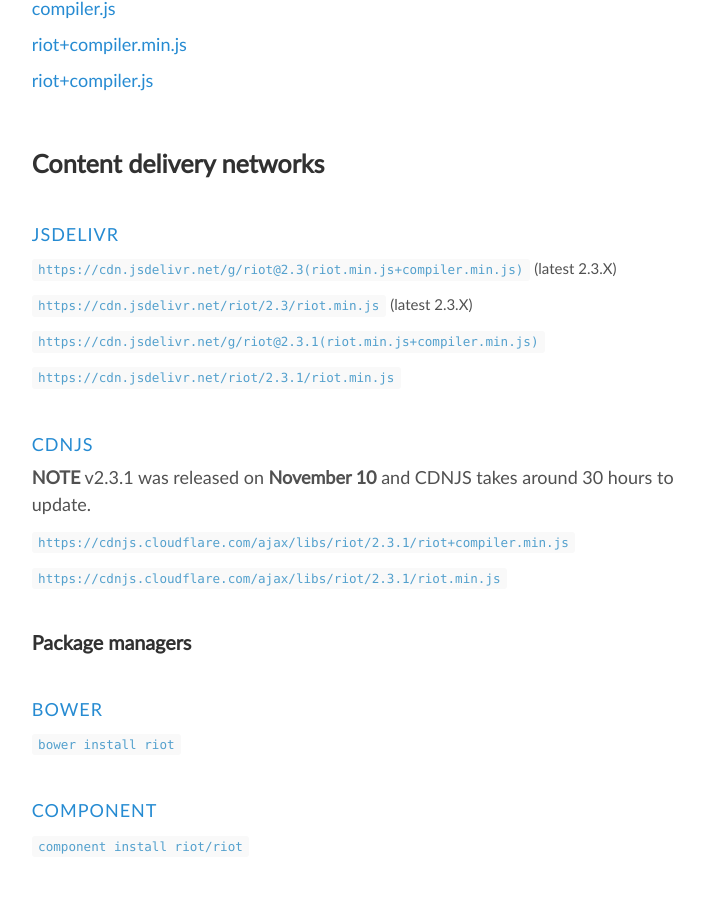
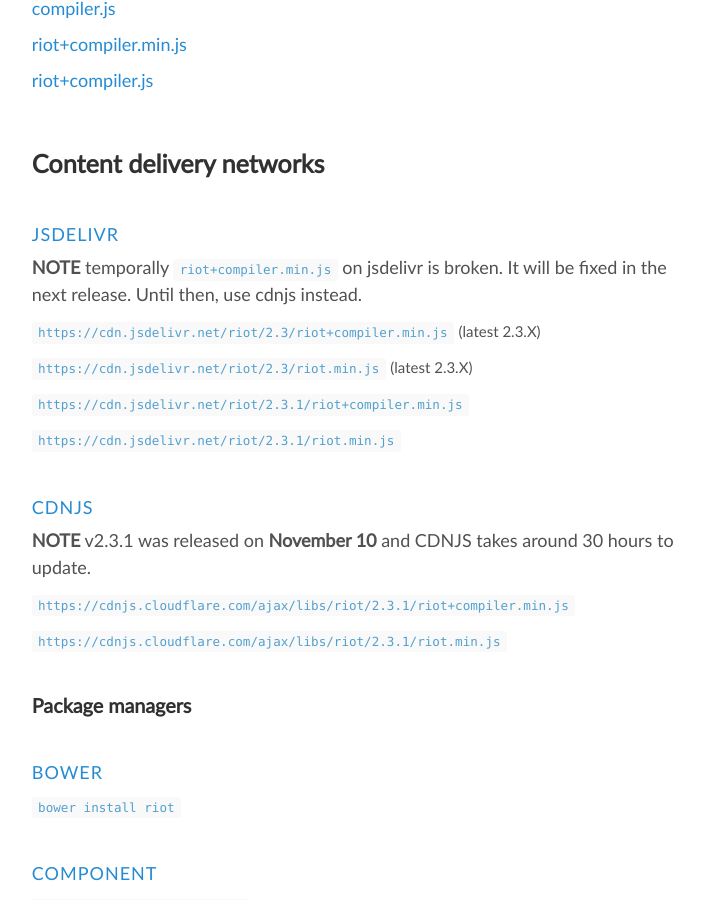
Before and after one commit to riot/riot.github.io, a Jekyll site: the page built from download.md, in a window 1280 px wide and 900 px high, scrolled down 398 px. Shown: the whole window, without its empty margins (277-981 px from the left). Built offline with Jekyll 4.4.1, drawn with Linux system fonts in a browser that asks for light colours; nearby versions of some CDN libraries; Markdown is read by kramdown in place of the engine named in the settings.

Commit message:
Add a temporally note that jsdeliver link is broken

```diff
--- a/download.md
+++ b/download.md
@@ -30,11 +30,13 @@
 
 #### [jsdelivr](http://www.jsdelivr.com/#!riot)
 
-`https://cdn.jsdelivr.net/g/riot@{{ site.minor_version }}(riot.min.js+compiler.min.js)` <small>(latest {{ site.minor_version }}.X)</small>
+**NOTE** temporally `riot+compiler.min.js` on jsdelivr is broken. It will be fixed in the next release. Until then, use cdnjs instead.
+
+`https://cdn.jsdelivr.net/riot/{{ site.minor_version }}/riot+compiler.min.js` <small>(latest {{ site.minor_version }}.X)</small>
 
 `https://cdn.jsdelivr.net/riot/{{ site.minor_version }}/riot.min.js` <small>(latest {{ site.minor_version }}.X)</small>
 
-`https://cdn.jsdelivr.net/g/riot@{{ site.version }}(riot.min.js+compiler.min.js)`
+`https://cdn.jsdelivr.net/riot/{{ site.version }}/riot+compiler.min.js`
 
 `https://cdn.jsdelivr.net/riot/{{ site.version }}/riot.min.js`
 
```
